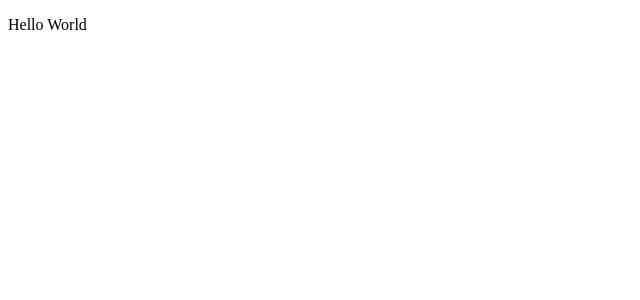
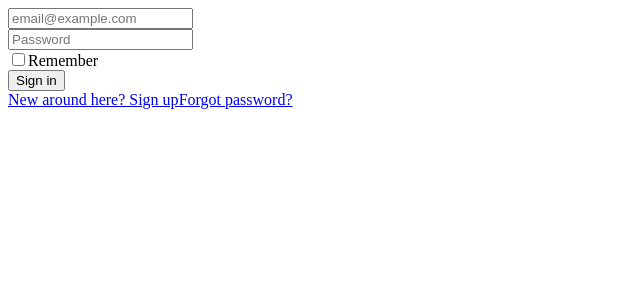
Before and after one commit to random-math-lab/Information_Column, a React app: page / in a window 1280 px wide. Shown: the top 300 px of the page, without its empty margins (0-640 px from the left). Built offline with nearby package versions, Linux system fonts and the light colour scheme; the HTML template or start-up script is replaced by a standard one.

Commit message:
ready to to start

```diff
--- a/client/src/components/App.jsx
+++ b/client/src/components/App.jsx
@@ -4,7 +4,24 @@ export default class App extends Component {
   render() {
     return (
       <div>
-        <p>Hello World</p>
+        <form className="px-4 py-3">
+          <div>
+            <input type="email" className="form-control" id="exampleDropdownFormEmail1" placeholder="email@example.com"/>
+          </div>
+          <div>
+            <input type="password" className="form-control" id="exampleDropdownFormPassword1" placeholder="Password"/>
+          </div>
+          <div className="form-group">
+            <div className="form-check">
+              <input type="checkbox" className="form-check-input" id="dropdownCheck"/>
+              <label htmlFor="dropdownCheck" className="form-check-label">Remember</label>
+            </div>
+          </div>
+            <button type="submit" className="btn btn-primary">Sign in</button>
+        </form>
+        <div className="dropdown-divider"></div>
+        <a className="dropdown-item" href="#">New around here? Sign up</a>
+        <a className="dropdown-item" href="#">Forgot password?</a>
       </div>
     )
   }
--- a/package.json
+++ b/package.json
@@ -9,10 +9,13 @@
     "node": ">=6.13.0"
   },
   "scripts": {
-    "react-dev": "webpack -d --watch"
+    "react-dev": "webpack -d --watch",
+    "start": "json-server --watch db.json",
+    "nodemon": "nodemon ./server/server.js"
   },
   "dependencies": {
     "express": "^4.17.1",
+    "live-server": "^1.2.1",
     "nodemon": "^1.19.1",
     "react": "^16.9.0",
     "react-dom": "^16.9.0"
```
Also changed, not shown: 3 other files (tests, documents, lock files or other folders).
